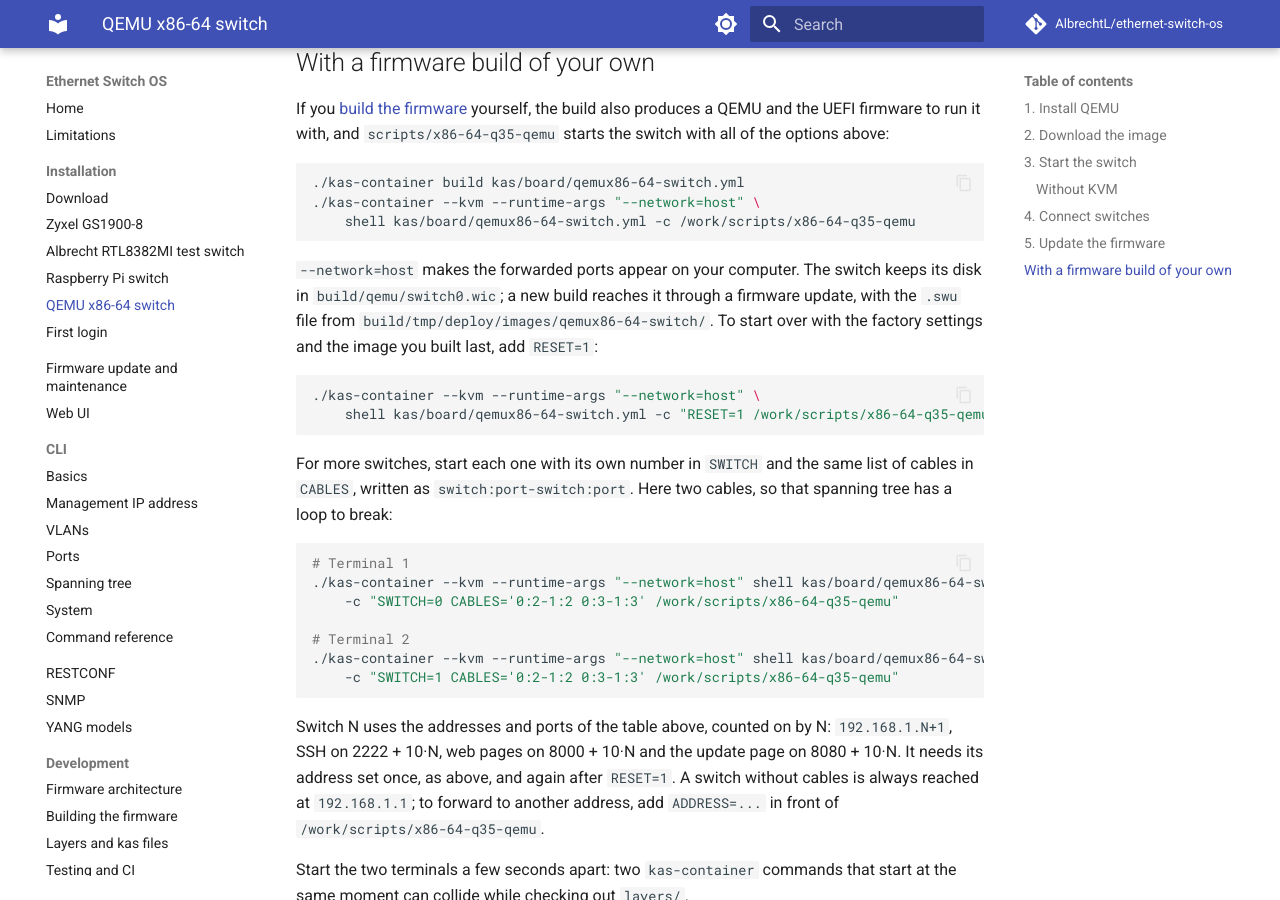
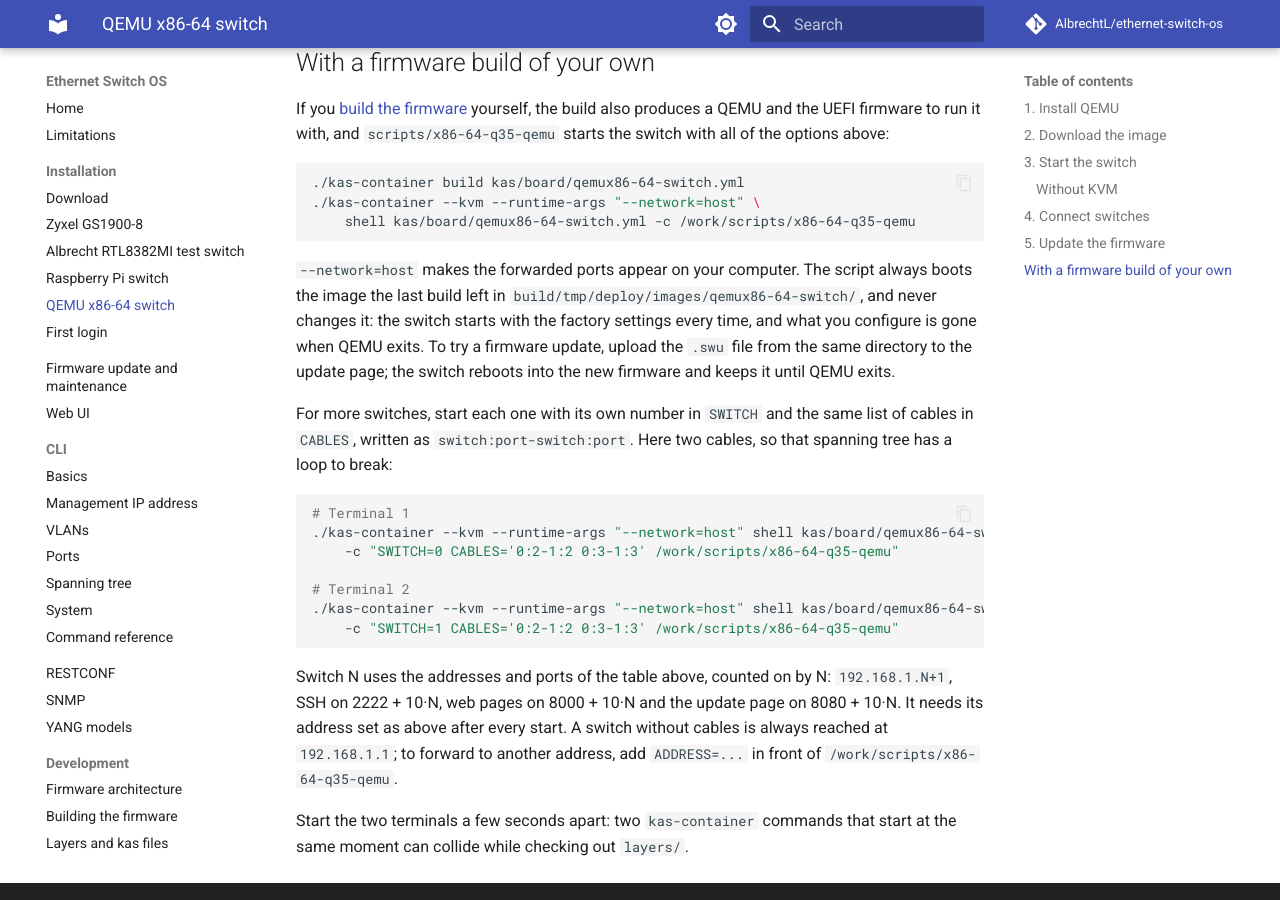
Before and after one commit to AlbrechtL/ethernet-switch-os, an MkDocs documentation site: the page built from docs/installation/qemu-x86-64.md, in a window 1280 px wide and 900 px high, scrolled down 6033 px. Built offline with MkDocs 1.6.1 and Material for MkDocs 9.7.7, drawn with Linux system fonts in a browser that asks for light colours; comment, search, counter and statistics services are not loaded.

Commit message:
x86-64-q35-qemu: always boot the latest build
The script kept a per-switch copy of the disk in build/qemu/switchN.wic
and only replaced it with RESET=1, so after a new build the emulated
switch kept booting the old firmware.

Boot the built image directly with QEMU's -snapshot instead: writes go
to a temporary file, the image in build/tmp/deploy is never modified,
and every start is the factory state of the latest build, like
mips-rtl838x-qemu. This drops RESET, the state directory and the copies
of the disk and the OVMF vars file. The script prints the image it
boots.

A cabled switch now needs its address set after every start. A firmware
update still survives a reboot within one QEMU run, which
x86-64-q35-qemu-test checks.

Co-Authored-By: Claude Sonnet 5 <noreply@anthropic.com>

````diff
--- a/docs/installation/qemu-x86-64.md
+++ b/docs/installation/qemu-x86-64.md
@@ -249,15 +249,12 @@ also produces a QEMU and the UEFI firmware to run it with, and
 ```
 
 `--network=host` makes the forwarded ports appear on your computer. The
-switch keeps its disk in `build/qemu/switch0.wic`; a new build reaches it
-through a firmware update, with the `.swu` file from
-`build/tmp/deploy/images/qemux86-64-switch/`. To start over with the
-factory settings and the image you built last, add `RESET=1`:
-
-```sh
-./kas-container --kvm --runtime-args "--network=host" \
-    shell kas/board/qemux86-64-switch.yml -c "RESET=1 /work/scripts/x86-64-q35-qemu"
-```
+script always boots the image the last build left in
+`build/tmp/deploy/images/qemux86-64-switch/`, and never changes it: the
+switch starts with the factory settings every time, and what you configure
+is gone when QEMU exits. To try a firmware update, upload the `.swu` file from
+the same directory to the update page; the switch reboots into the new
+firmware and keeps it until QEMU exits.
 
 For more switches, start each one with its own number in `SWITCH` and the
 same list of cables in `CABLES`, written as `switch:port-switch:port`. Here
@@ -275,8 +272,8 @@ two cables, so that spanning tree has a loop to break:
 
 Switch N uses the addresses and ports of the table above, counted on by N:
 `192.168.1.N+1`, SSH on 2222 + 10·N, web pages on 8000 + 10·N and the
-update page on 8080 + 10·N. It needs its address set once, as above, and
-again after `RESET=1`. A switch without cables is always reached at
+update page on 8080 + 10·N. It needs its address set as above after every
+start. A switch without cables is always reached at
 `192.168.1.1`; to forward to another address, add `ADDRESS=...` in front of
 `/work/scripts/x86-64-q35-qemu`.
 
````
Also changed, not shown: docs/development/testing.md (+1 -1 lines), 3 other files.
